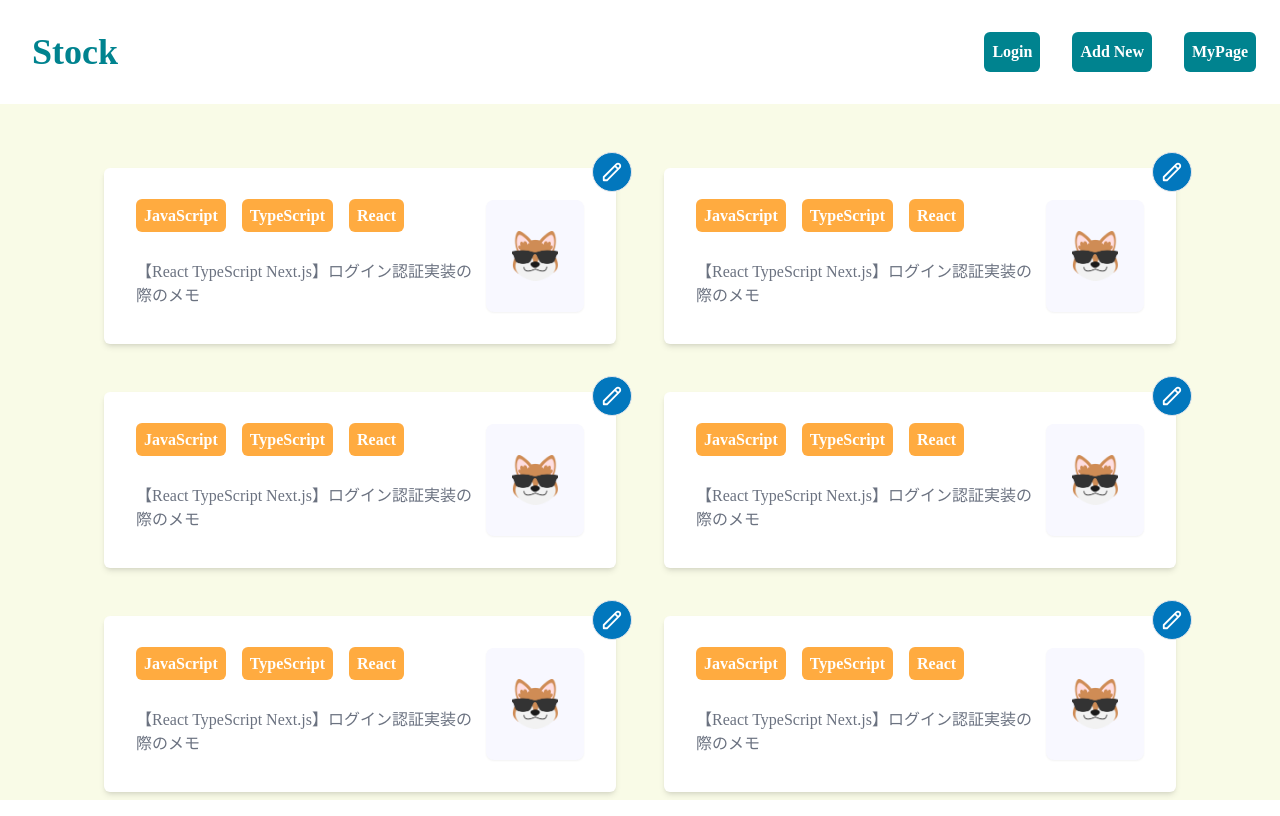
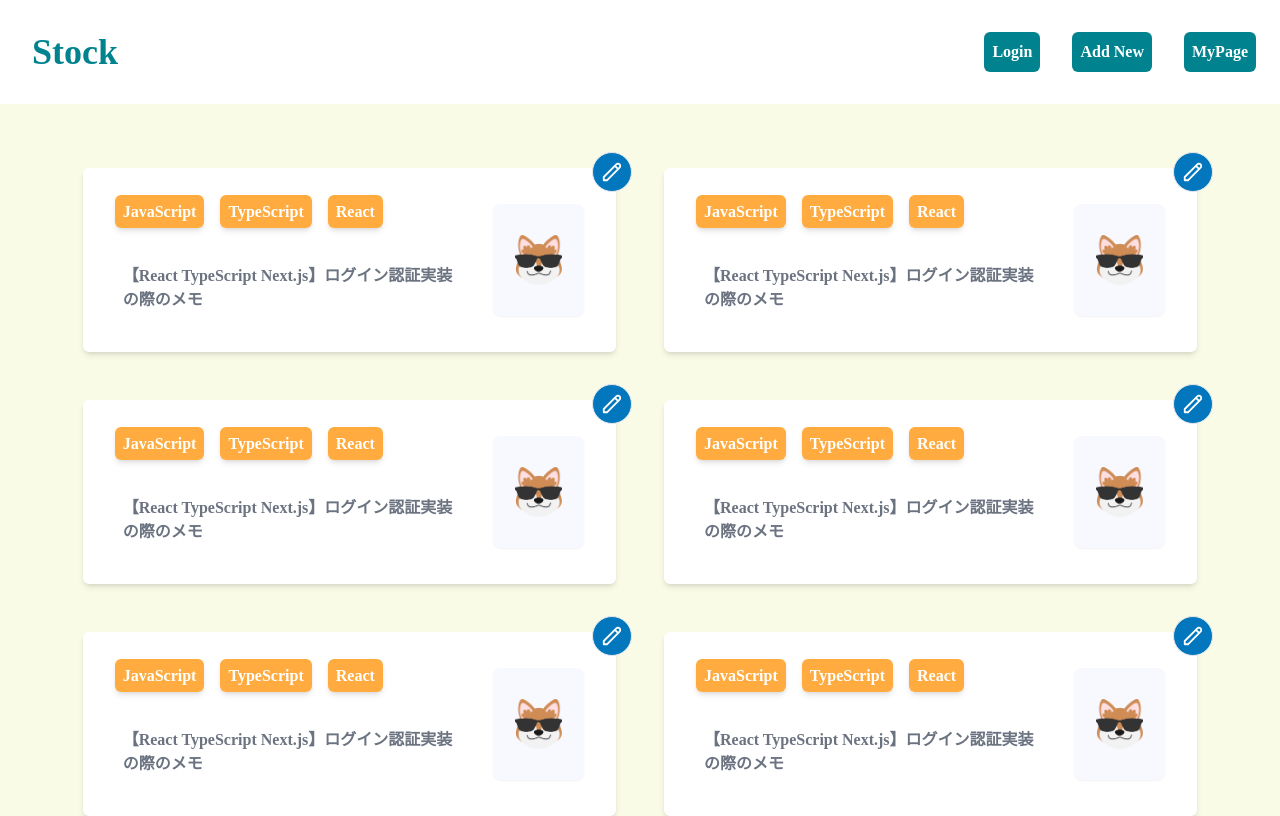
Before and after one commit to kokimd/bookmarks, a Next.js app: page / in a window 1280 px wide. Built offline with nearby package versions, Linux system fonts and the light colour scheme.

Commit message:
ブックマークの修正

```diff
--- a/src/components/ui-parts/ArticleCard.tsx
+++ b/src/components/ui-parts/ArticleCard.tsx
@@ -2,6 +2,7 @@ import Image from 'next/image'
 import React, { FC } from 'react'
 import { Bookmark } from 'src/utils/types'
 import { PencilIcon } from '../ui-elements/Icons/PencilIcon'
+import { Link } from '../ui-elements/Link'
 import { Typography } from '../ui-elements/Typography/Typography'
 
 type Props = {
@@ -9,24 +10,32 @@ type Props = {
 }
 
 export const ArticleCard: FC<Props> = ({ bookmark }) => {
-  const { title, categories } = bookmark
+  const { title, categories, url } = bookmark
 
   return (
-    <div className="relative flex w-2/5 cursor-pointer items-center justify-between rounded-md bg-white p-8 shadow-md">
-      <div className="flex flex-col gap-8">
+    <div className="relative flex w-5/12 items-center justify-between rounded-md bg-white p-8 shadow-md">
+      <div className="flex flex-col gap-8 pr-8">
         <div className="flex gap-4">
           {categories.map((category, i) => (
             <Typography
               key={category.value + i}
               classes={[
-                'bg-asset-orange text-white font-semibold py-2 px-2 rounded-md',
+                'bg-asset-orange text-white font-semibold py-2 px-2 rounded-md shadow-md hover:opacity-50 cursor-pointer',
               ]}
             >
               {category.label}
             </Typography>
           ))}
         </div>
-        <Typography classes={['text-gray-500']}>{title}</Typography>
+        <Link
+          href={url}
+          classes={[
+            'text-gray-500 hover:opacity-50 hover:underline cursor-pointer',
+          ]}
+          target={'_blank'}
+        >
+          {title}
+        </Link>
       </div>
       <div className="flex h-28 w-28 items-center justify-center rounded-lg bg-asset-white shadow-sm">
         <Image
```
